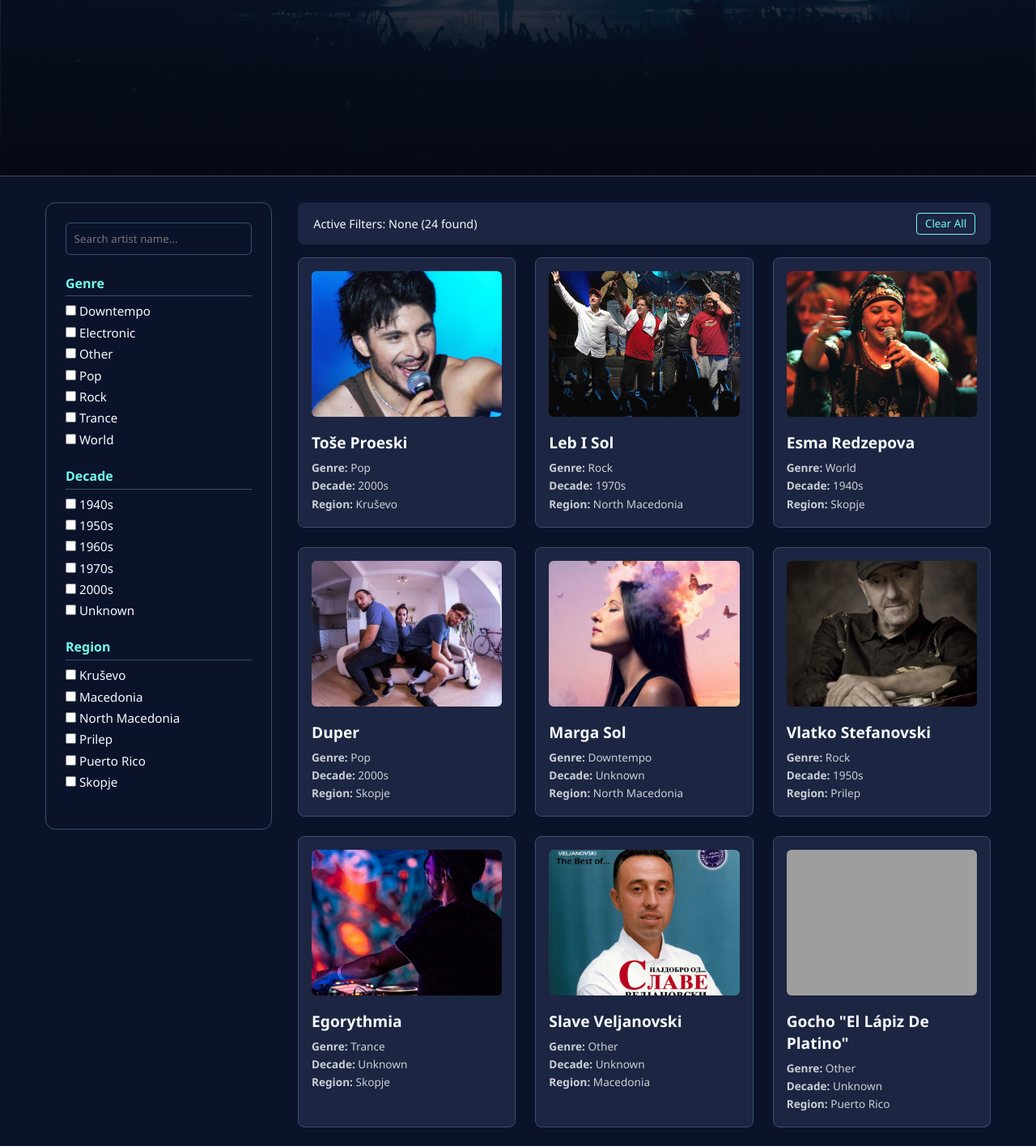
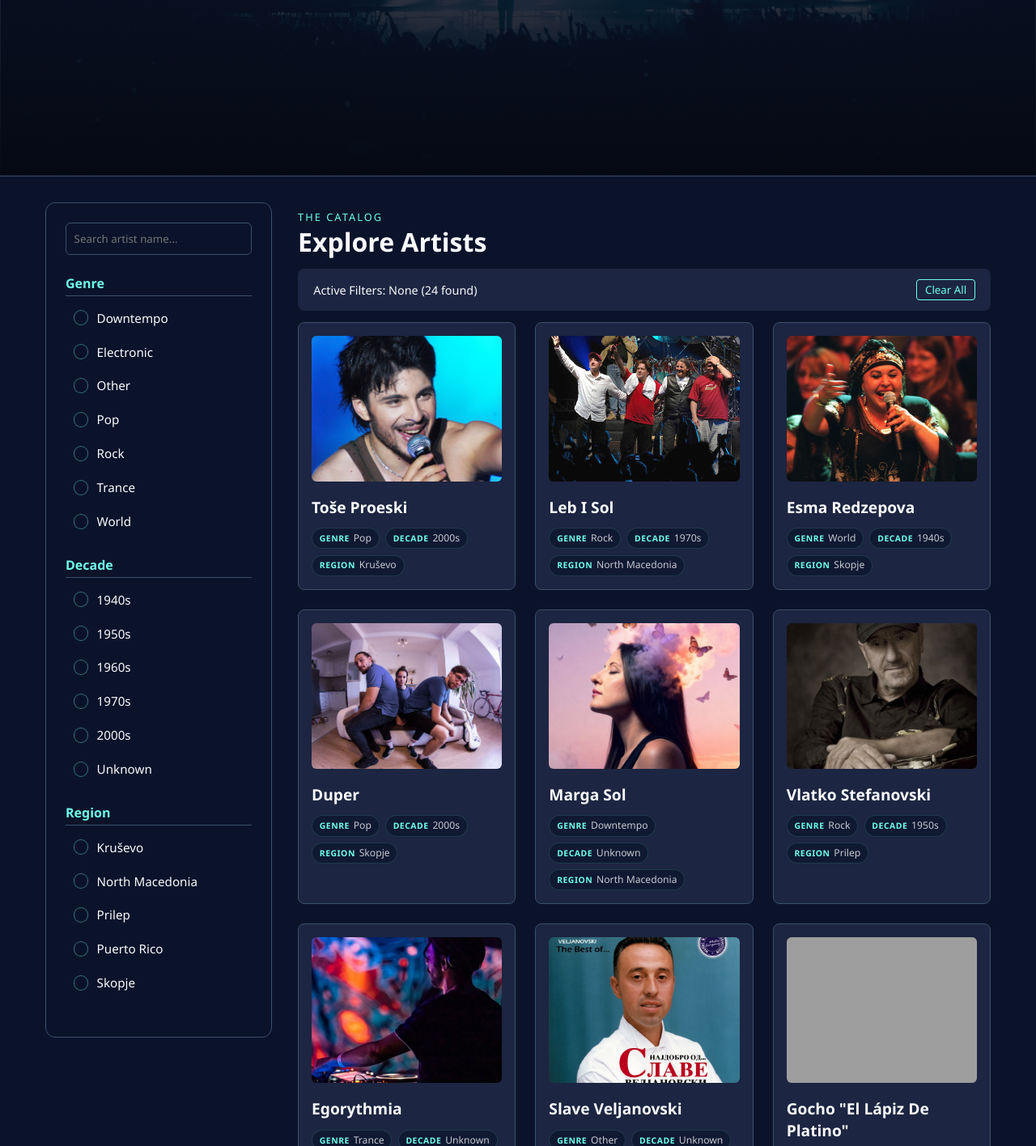
Before and after one commit to Evgenij31/macedonian-music-discovery, a Flask app: page / in a window 1280 px wide. Shown: the part 657-2073 px from the top of the page at 81% size. Run offline with Flask 3, Linux system fonts and the light colour scheme; data comes from the database, SQL or seed files in the repository; grey boxes are pictures that could not be loaded.

Commit message:
Enhance artist metadata display: implement canonical region function and update artist region handling across app

```diff
--- a/app.py
+++ b/app.py
@@ -22,6 +22,14 @@ db.init_app(app)
 
 # import models since models no longer imports app.py
 from models import Artist, User
+
+
+def canonical_region(value):
+    """Return one consistent label for country-level region values."""
+    region = str(value or "").strip()
+    if region.casefold() in {"macedonia", "north macedonia"}:
+        return "North Macedonia"
+    return region
 
 
 def sync_artist_table_schema():
@@ -63,7 +71,7 @@ with app.app_context():
                         name=data.get("name"),
                         genre=data.get("genre"),
                         decade=data.get("decade"),
-                        region=data.get("region"),
+                        region=canonical_region(data.get("region")),
                         image_url=data.get("image"),  # Maps 'image' from JSON to 'image_url' in DB
                         description=data.get("description", ""),
                         spotify_artist_id=data.get("spotify_artist_id"),
@@ -131,10 +139,14 @@ def catch_all(path):
 # Route to serve main HTML page
 @app.route("/")
 def home():
+    regions = {
+        canonical_region(region)
+        for region in get_distinct_values(Artist.region)
+    }
     filters = {
         "genres": get_distinct_values(Artist.genre),
         "decades": get_distinct_values(Artist.decade),
-        "regions": get_distinct_values(Artist.region),
+        "regions": sorted(regions, key=str.casefold),
     }
 
     return render_template("index.html", active_page="home", filters=filters)
@@ -261,7 +273,7 @@ def edit_artist(artist_id):
         artist.name = values["name"]
         artist.genre = values["genre"]
         artist.decade = values["decade"]
-        artist.region = values["region"]
+        artist.region = canonical_region(values["region"])
         artist.description = request.form.get("description", "").strip()
         artist.image_url = request.form.get("image_url", "").strip()
         artist.spotify_artist_id = request.form.get("spotify_artist_id", "").strip()
@@ -327,7 +339,7 @@ def get_artists():
                 "name": artist.name,
                 "genre": artist.genre,
                 "decade": artist.decade,
-                "region": artist.region,
+                "region": canonical_region(artist.region),
                 "image": artist.image_url,
                 "description": artist.description
             })
--- a/static/css/style.css
+++ b/static/css/style.css
@@ -417,17 +417,67 @@ h1 span {
 }
 
 .filter-group label {
-  display: block;
-  margin-bottom: 0.4rem;
+  display: flex;
+  align-items: center;
+  gap: 0.65rem;
+  margin-bottom: 0.35rem;
+  padding: 0.45rem 0.55rem;
+  border: 1px solid transparent;
+  border-radius: 9px;
   cursor: pointer;
   font-size: 0.95rem;
+  transition: background 0.2s ease, border-color 0.2s ease, color 0.2s ease;
+}
+
+.filter-group label:hover,
+.filter-group label:has(input:checked) {
+  background: rgba(111, 255, 233, 0.07);
+  border-color: rgba(111, 255, 233, 0.16);
+  color: var(--mint-light);
+}
+
+.filter-group input[type="checkbox"] {
+  appearance: none;
+  flex: 0 0 auto;
+  width: 1.15rem;
+  height: 1.15rem;
+  margin: 0;
+  border: 1px solid rgba(111, 255, 233, 0.4);
+  border-radius: 50%;
+  background: rgba(11, 19, 43, 0.72);
+  cursor: pointer;
+  transition: background 0.2s ease, border-color 0.2s ease, box-shadow 0.2s ease;
+}
+
+.filter-group input[type="checkbox"]:checked {
+  border-color: var(--mint-light);
+  background: var(--mint-dark);
+  box-shadow: inset 0 0 0 4px var(--deep-void);
+}
+
+.filter-group input[type="checkbox"]:focus-visible {
+  outline: 2px solid var(--mint-light);
+  outline-offset: 2px;
 }
 
 /* Feed & Grid Layout */
 .content-area {
   display: flex;
   flex-direction: column;
-  gap: 1rem;
+  gap: 0.85rem;
+}
+
+.content-heading {
+  padding: 0.35rem 0 0.15rem;
+}
+
+.content-heading .eyebrow {
+  margin-bottom: 0.25rem;
+}
+
+.content-heading h2 {
+  font-size: clamp(1.5rem, 3vw, 2rem);
+  line-height: 1.1;
 }
 
 .active-tags-bar {
@@ -496,6 +546,40 @@ h1 span {
   font-size: 0.85rem;
   opacity: 0.8;
   margin-bottom: 0.2rem;
+}
+
+.card-meta {
+  display: flex;
+  flex-wrap: wrap;
+  gap: 0.45rem;
+  margin-top: 0.8rem;
+}
+
+.metadata-pill {
+  display: inline-flex;
+  align-items: baseline;
+  gap: 0.3rem;
+  max-width: 100%;
+  padding: 0.3rem 0.55rem;
+  border: 1px solid rgba(111, 255, 233, 0.14);
+  border-radius: 999px;
+  background: rgba(11, 19, 43, 0.62);
+  color: rgba(248, 250, 252, 0.78);
+  font-size: 0.76rem;
+  line-height: 1.2;
+}
+
+.metadata-pill strong {
+  color: var(--mint-light);
+  font-size: 0.65rem;
+  letter-spacing: 0.05em;
+  text-transform: uppercase;
+}
+
+.metadata-pill span {
+  overflow: hidden;
+  text-overflow: ellipsis;
+  white-space: nowrap;
 }
 
 .artist-card a {
--- a/static/js/app.js
+++ b/static/js/app.js
@@ -122,9 +122,11 @@ document.addEventListener("DOMContentLoaded", () => {
             <a href="../artist/${artist.id}" target="_self" rel="noopener noreferrer">
                 <img src="${artist.image}" alt="${artist.name}">
                 <h2>${artist.name}</h2>
-                <p><strong>Genre:</strong> ${artist.genre}</p>
-                <p><strong>Decade:</strong> ${artist.decade}</p>
-                <p><strong>Region:</strong> ${artist.region}</p>
+                <div class="card-meta" aria-label="Artist metadata">
+                    <span class="metadata-pill"><strong>Genre</strong><span>${artist.genre}</span></span>
+                    <span class="metadata-pill"><strong>Decade</strong><span>${artist.decade}</span></span>
+                    <span class="metadata-pill"><strong>Region</strong><span>${artist.region}</span></span>
+                </div>
             </a>
             `;
 
--- a/sync-artists.py
+++ b/sync-artists.py
@@ -9,7 +9,7 @@ import unicodedata
 from pathlib import Path
 from typing import Any
 
-from app import app, db
+from app import app, canonical_region, db
 from models import Artist
 
 
@@ -37,7 +37,7 @@ def update_artist(artist: Artist, record: dict[str, Any]) -> bool:
         "name": record.get("name"),
         "genre": record.get("genre"),
         "decade": record.get("decade"),
-        "region": record.get("region"),
+        "region": canonical_region(record.get("region")),
         "image_url": record.get("image"),
         "spotify_artist_id": record.get("spotify_artist_id"),
     }
@@ -88,7 +88,7 @@ def sync_artists(dry_run: bool = False) -> tuple[int, int, int]:
                 name=name,
                 genre=str(record.get("genre") or "Other"),
                 decade=str(record.get("decade") or "Unknown"),
-                region=str(record.get("region") or "Macedonia"),
+                region=canonical_region(record.get("region") or "Macedonia"),
                 image_url=record.get("image"),
                 description=record.get("description", ""),
                 spotify_artist_id=spotify_id or None,
--- a/templates/index.html
+++ b/templates/index.html
@@ -73,6 +73,10 @@
       </aside>
 
       <main class="content-area">
+        <div class="content-heading">
+          <p class="eyebrow">The catalog</p>
+          <h2>Explore Artists</h2>
+        </div>
         <div class="active-tags-bar">
           <span>Active Filters: None</span>
           <button class="clear-btn">Clear All</button>
```
